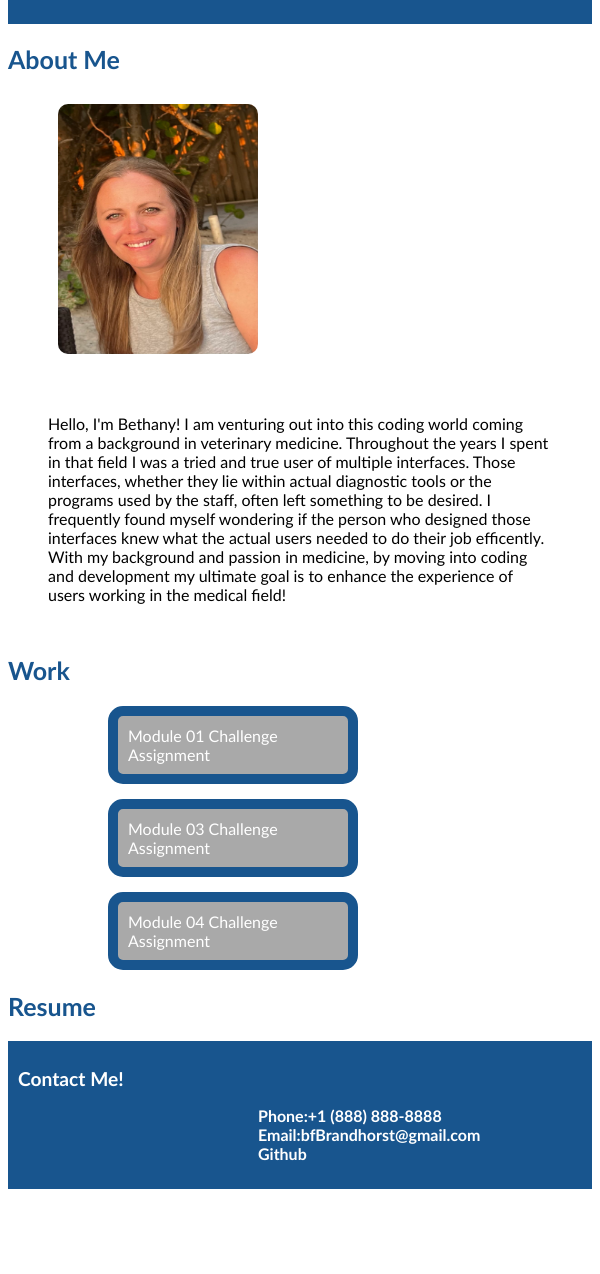
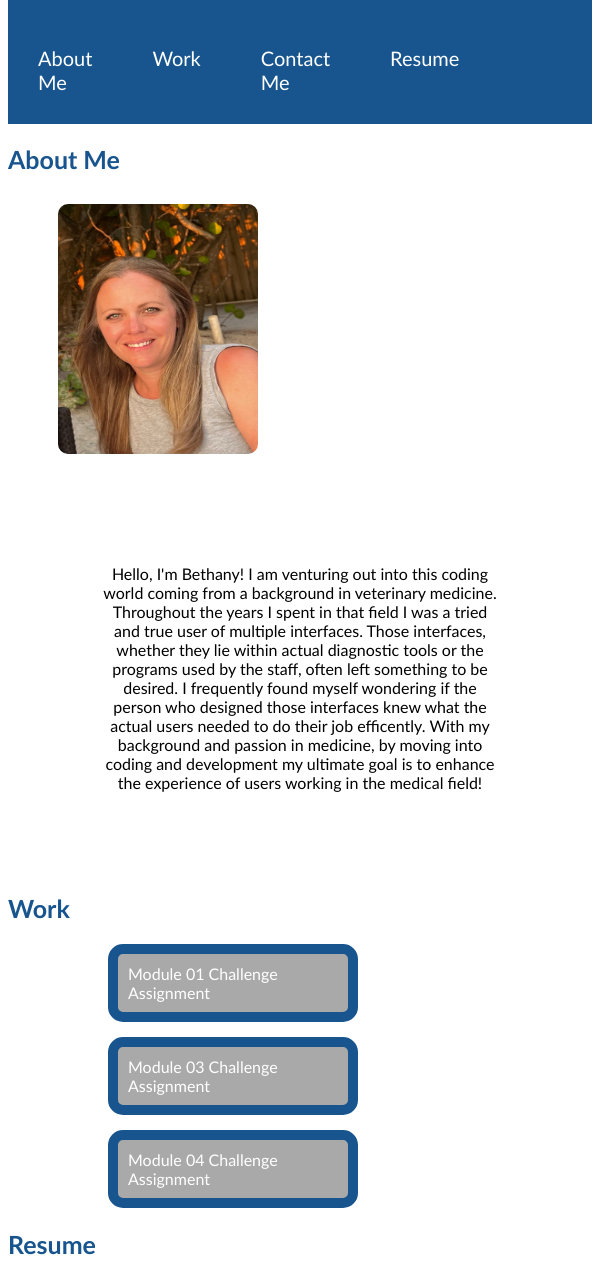
Before and after one commit to bfbrandhorst/MyPortfollio, a plain HTML site: page index.html in a window 600 px wide. Shown: the part 214-1488 px from the top of the page. Before the commit the page ends 1411 px from the top, so only its background shows below. Drawn offline with Linux system fonts and the light colour scheme.

Commit message:
work on screen responsiveness

```diff
--- a/assets/CSS/style.css
+++ b/assets/CSS/style.css
@@ -86,7 +86,8 @@ main {
 #about p{
     flex: 70%;
     margin: 10px;
-    padding: 30px;
+    padding: 80px;
+    text-align: center;
 }
 
 
@@ -114,7 +115,7 @@ main {
 
 }
 .grid-item-one {
-    background-image: "MyPortfollio/assets/images/Screenshot 2024-02-29 at 3.56.01 PM.png ";
+    background-image:url();
     background-color:darkgray;
     width: 250px;
     border: 10px solid #18558e;
@@ -138,18 +139,20 @@ aside li {
     color:#fff;
     font-weight: bold;
 }
-/* @media screen and (max-width: 425px ) {
-    #about, #work{
+
+/*Responsive layout*/
+@media screen and (max-width: 768px){
+    #about, #work, #resume{
+        display:block;
+    }
+    header{
         display: block;
     }
-} */
-
-@media screen and (max-width: 700px ) and (min-width: 500px){
-    #about, #work{
-        display: block;
+    nav{
+        display:flex;
     }
 
-    /* #about p{
-        color: yellow;
-    } */
 }
+@media screen and (min-width: 769px) {
+
+}
```
